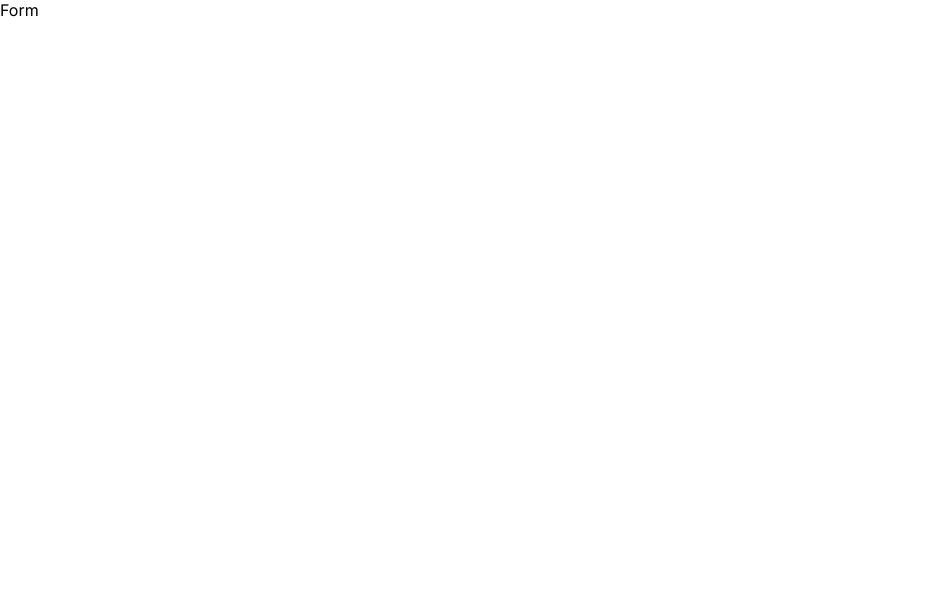
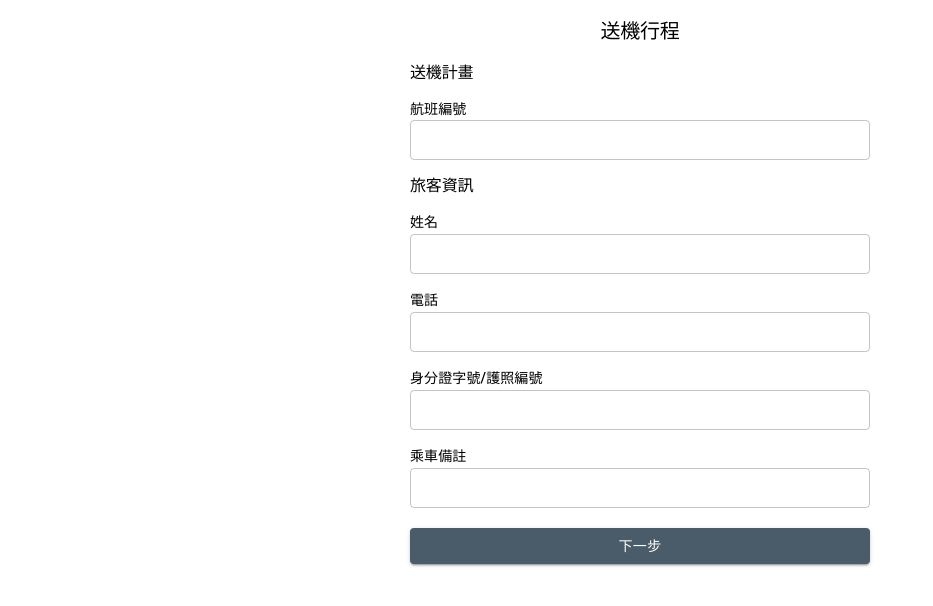
Before and after one commit to zzuhann/flight-itinerary-submitter, a Next.js app: page / in a window 1280 px wide. Shown: the top 606 px of the page, without its empty margins (0-933 px from the left). Built offline with nearby package versions, Linux system fonts and the light colour scheme.

Commit message:
feat: add form layout and react-hook-form setting

```diff
--- /dev/null
+++ b/src/components/FlightItineraryForm/index.style.tsx
@@ -0,0 +1,30 @@
+import { Box, Typography, styled } from '@mui/material';
+
+export const ContainerStyles = styled(Box)({
+  display: 'flex',
+  flexDirection: 'column',
+  gap: '20px',
+  padding: '20px',
+  maxWidth: '500px',
+  margin: '0 auto',
+});
+
+export const TitleStyles = styled(Typography)({
+  fontSize: '20px',
+  textAlign: 'center',
+});
+
+export const FormContainerStyles = styled(Box)({
+  display: 'flex',
+  flexDirection: 'column',
+  gap: '16px',
+});
+
+export const FormTitleStyles = styled(Typography)({
+  fontSize: '16px',
+});
+
+export const FormFieldContainerStyles = styled(Box)({
+  display: 'flex',
+  flexDirection: 'column',
+});
--- a/src/components/FlightItineraryForm/index.tsx
+++ b/src/components/FlightItineraryForm/index.tsx
@@ -1,7 +1,88 @@
 'use client';
 
+import { z } from 'zod';
+import { useForm } from 'react-hook-form';
+import { formSchema } from './zodSchema';
+import { zodResolver } from '@hookform/resolvers/zod';
+import { Button, TextField, ThemeProvider, Typography, createTheme } from '@mui/material';
+import {
+  ContainerStyles,
+  FormContainerStyles,
+  FormFieldContainerStyles,
+  FormTitleStyles,
+  TitleStyles,
+} from './index.style';
+
+type FormData = z.infer<typeof formSchema>;
+
+const FLIGHT_INFO_FIELDS = [{ label: '航班編號', name: 'flight' }] as const;
+
+const PASSENGER_INFO_FIELDS = [
+  { label: '姓名', name: 'name' },
+  { label: '電話', name: 'phone' },
+  { label: '身分證字號/護照編號', name: 'id' },
+  { label: '乘車備註', name: 'note' },
+] as const;
+
+const theme = createTheme({
+  palette: {
+    primary: {
+      main: '#4A5C6A',
+    },
+  },
+});
+
 const FlightItineraryForm = () => {
-  return <div>Form</div>;
+  const { register, formState } = useForm<FormData>({
+    resolver: zodResolver(formSchema),
+    defaultValues: {
+      flight: '',
+      name: '',
+      phone: '',
+      id: '',
+      note: '',
+    },
+  });
+  const { errors } = formState;
+
+  //   const onSubmit = async (data: FormData) => {
+  //     console.log(data);
+  //     await new Promise<void>((resolve) => {
+  //       setTimeout(() => {
+  //         resolve();
+  //       }, 1000);
+  //     });
+  //   };
+
+  return (
+    <ThemeProvider theme={theme}>
+      <ContainerStyles>
+        <TitleStyles variant="h1">送機行程</TitleStyles>
+        <form>
+          <FormContainerStyles>
+            <FormTitleStyles variant="h2">送機計畫</FormTitleStyles>
+            {FLIGHT_INFO_FIELDS.map((field) => (
+              <FormFieldContainerStyles key={field.name}>
+                <Typography variant="subtitle2">{field.label}</Typography>
+                <TextField {...register(field.name)} error={!!errors[field.name]} size="small" fullWidth />
+              </FormFieldContainerStyles>
+            ))}
+
+            <FormTitleStyles variant="h2">旅客資訊</FormTitleStyles>
+            {PASSENGER_INFO_FIELDS.map((field) => (
+              <FormFieldContainerStyles key={field.name}>
+                <Typography variant="subtitle2">{field.label}</Typography>
+                <TextField {...register(field.name)} error={!!errors[field.name]} size="small" fullWidth />
+              </FormFieldContainerStyles>
+            ))}
+          </FormContainerStyles>
+        </form>
+        <Button variant="contained" fullWidth>
+          下一步
+        </Button>
+      </ContainerStyles>
+    </ThemeProvider>
+  );
 };
 
 export default FlightItineraryForm;
--- /dev/null
+++ b/src/components/FlightItineraryForm/zodSchema.ts
@@ -0,0 +1,11 @@
+import { z } from 'zod';
+
+export const formSchema = z.object({
+  /** 航班編號 */
+  flight: z.string().regex(/^[a-zA-Z0-9]+$/),
+  name: z.string().regex(/^[a-zA-Z\s]+$/),
+  phone: z.string().regex(/^[0-9]+$/),
+  /** 身分證字號/護照編號 */
+  id: z.string().regex(/^[a-zA-Z0-9]+$/),
+  note: z.string(),
+});
```
